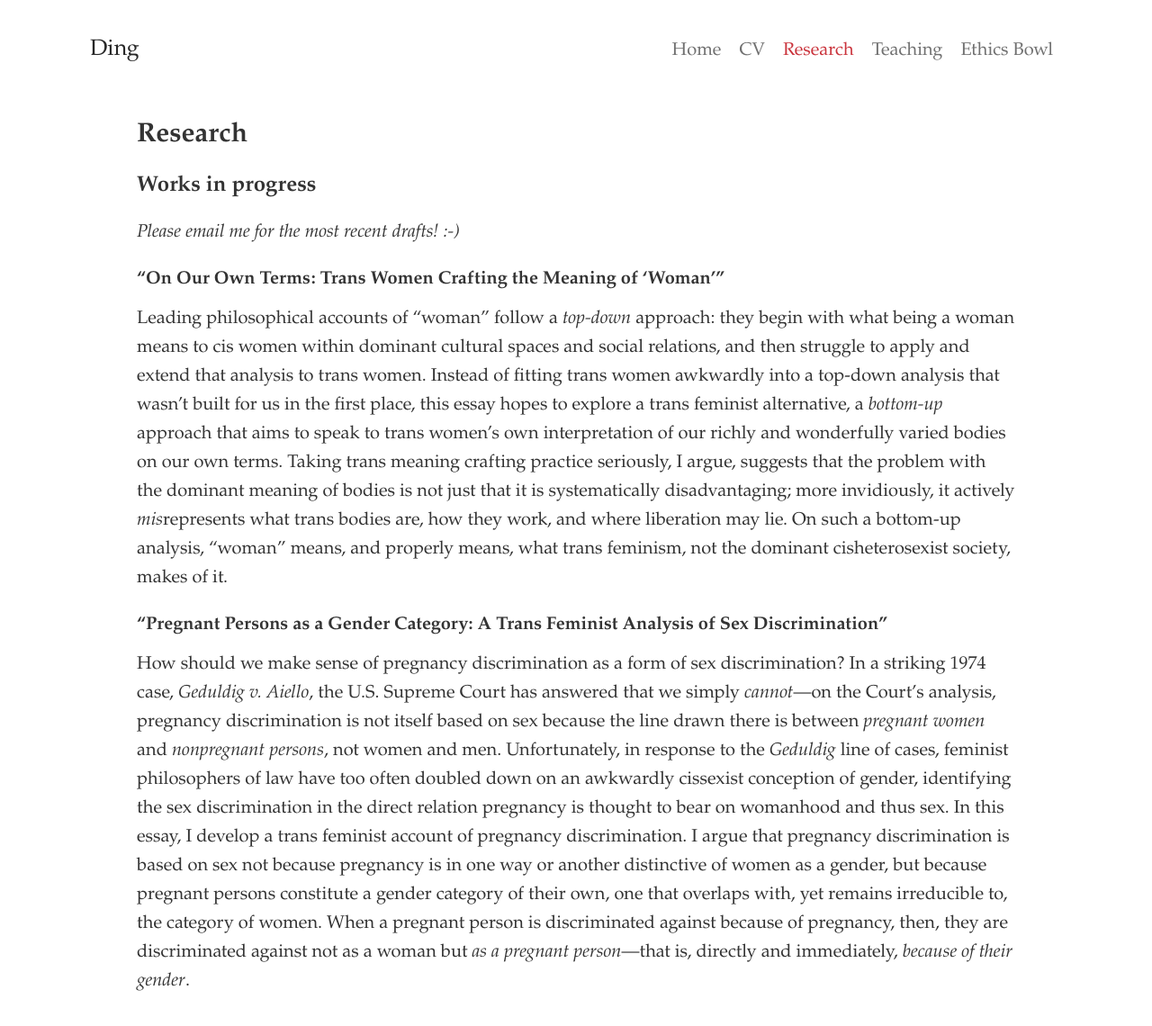
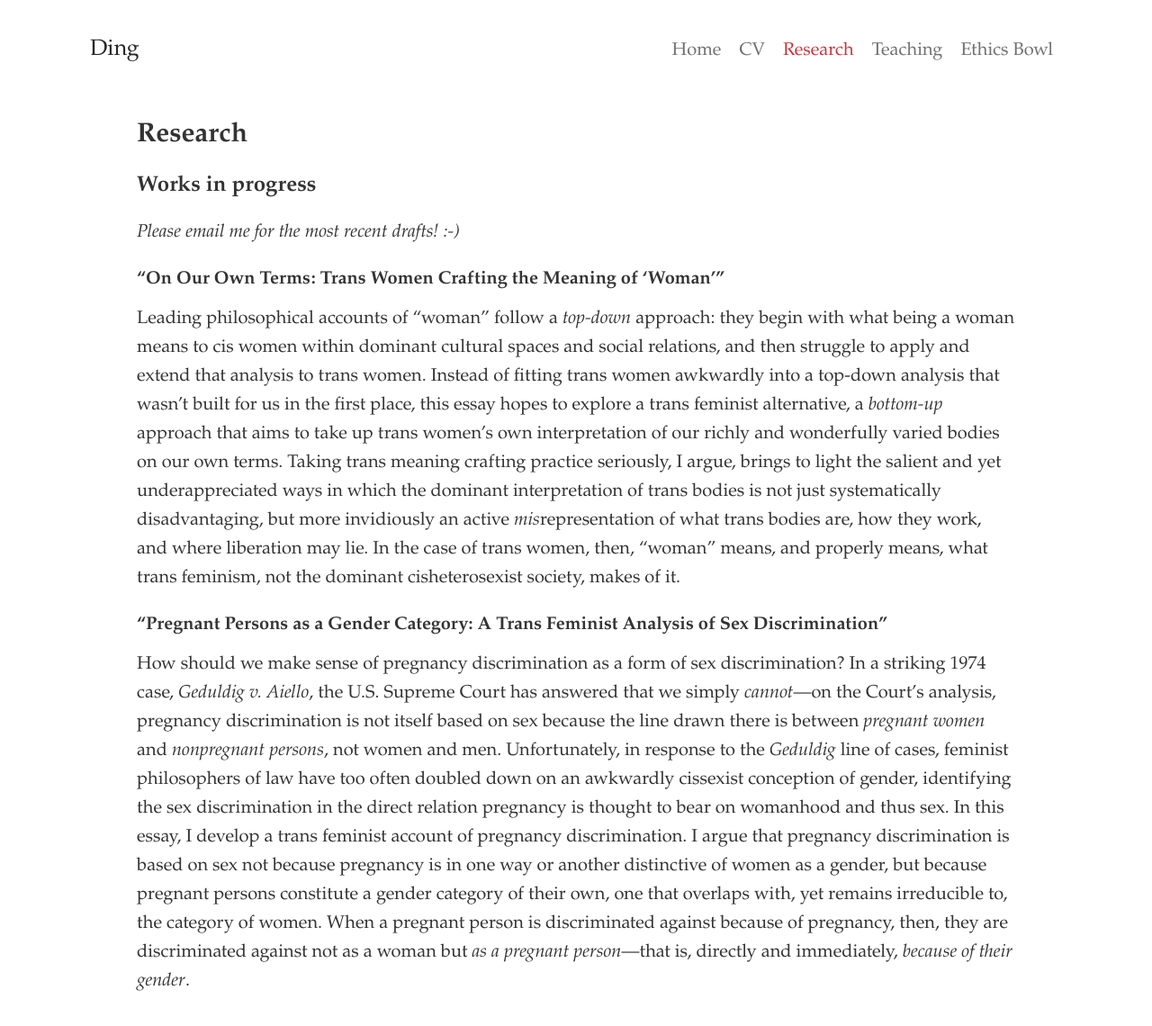
Before and after one commit to dingherself/dingherself.github.io, a Jekyll site: the page built from research.md, in a window 1280 px wide and 1186 px high. Shown: the top 1140 px of the window at 90% size. Built offline with Jekyll 4.4.1, drawn with Linux system fonts in a browser that asks for light colours; nearby versions of some CDN libraries; some web fonts are replaced.

Commit message:
improve ooot blurb

```diff
--- a/research.md
+++ b/research.md
@@ -14,7 +14,7 @@
 
 ### “On Our Own Terms: Trans Women Crafting the Meaning of ‘Woman’”
 
-Leading philosophical accounts of “woman” follow a *top-down* approach: they begin with what being a woman means to cis women within dominant cultural spaces and social relations, and then struggle to apply and extend that analysis to trans women. Instead of fitting trans women awkwardly into a top-down analysis that wasn’t built for us in the first place, this essay hopes to explore a trans feminist alternative, a *bottom-up* approach that aims to speak to trans women’s own interpretation of our richly and wonderfully varied bodies on our own terms. Taking trans meaning crafting practice seriously, I argue, suggests that the problem with the dominant meaning of bodies is not just that it is systematically disadvantaging; more invidiously, it actively *mis*represents what trans bodies are, how they work, and where liberation may lie. On such a bottom-up analysis, “woman” means, and properly means, what trans feminism, not the dominant cisheterosexist society, makes of it.
+Leading philosophical accounts of “woman” follow a *top-down* approach: they begin with what being a woman means to cis women within dominant cultural spaces and social relations, and then struggle to apply and extend that analysis to trans women. Instead of fitting trans women awkwardly into a top-down analysis that wasn’t built for us in the first place, this essay hopes to explore a trans feminist alternative, a *bottom-up* approach that aims to take up trans women’s own interpretation of our richly and wonderfully varied bodies on our own terms. Taking trans meaning crafting practice seriously, I argue, brings to light the salient and yet underappreciated ways in which the dominant interpretation of trans bodies is not just systematically disadvantaging, but more invidiously an active *mis*representation of what trans bodies are, how they work, and where liberation may lie. In the case of trans women, then, “woman” means, and properly means, what trans feminism, not the dominant cisheterosexist society, makes of it.
 
 ### “Pregnant Persons as a Gender Category: A Trans Feminist Analysis of Sex Discrimination”
 
```
